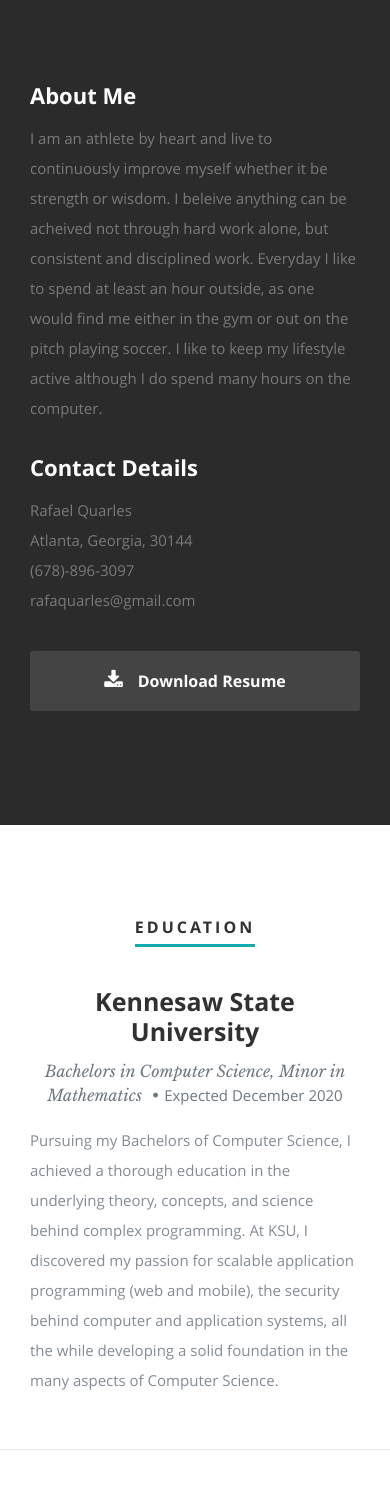
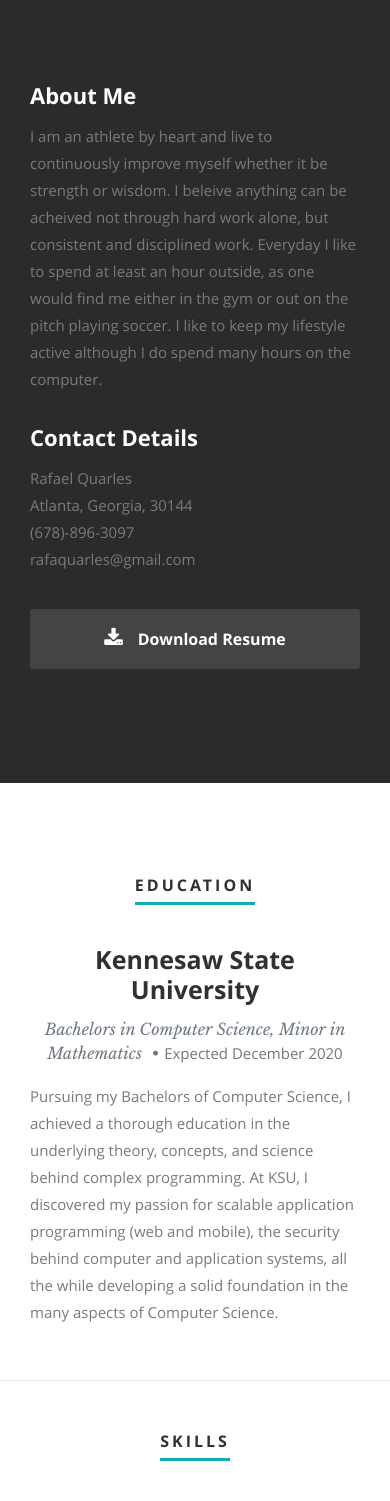
Before and after one commit to RafaelQuarles/rafaelquarles.github.io, a React (Create React App) app: page / in a window 390 px wide. Shown: the part 860-2361 px from the top of the page. Built offline with nearby package versions, Linux system fonts and the light colour scheme.

Commit message:
mobile format updates

```diff
--- a/package.json
+++ b/package.json
@@ -8,18 +8,18 @@
     "@testing-library/user-event": "^7.2.1",
     "express": "^4.17.1",
     "express-favicon": "^2.0.1",
-    "framer-motion": "^1.11.1",
     "jquery": "^3.5.1",
     "path": "^0.12.7",
     "react": "^16.13.1",
     "react-dom": "^16.13.1",
     "react-ga": "^3.0.0",
     "react-router-dom": "^5.2.0",
-    "react-scripts": "3.4.1"
+    "react-scripts": "3.4.1",
+    "react-spring": "^8.0.27"
   },
   "scripts": {
     "_comment1": "before build replace below with node server.js",
-    "start": "node server.js",
+    "start": "react-scripts start",
     "build": "react-scripts build",
     "test": "react-scripts test",
     "eject": "react-scripts eject"
--- a/public/css/default.css
+++ b/public/css/default.css
@@ -754,6 +754,9 @@ properly.
 
    /* puts titles at center on mobile */
    .header-col, .main-col { float: none !important; }
+
+   /* justifies text */
+   .s-just { text-align: justify; text-justify: inter-word;}
 }
 
 /* mobile narrow
--- a/public/css/layout.css
+++ b/public/css/layout.css
@@ -202,7 +202,7 @@ ul#nav li.current a { color: #11ABB0; }
    margin-bottom: 12px;
 }
 #about p {
-   line-height: 30px;
+   line-height: 27px;
    color: #7A7A7A;
 }
 #about .profile-pic {
@@ -284,6 +284,10 @@ ul#nav li.current a { color: #11ABB0; }
    overflow: hidden;
    position: relative;
    margin-bottom: 36px;
+}
+#resume p {
+   line-height: 27px;
+   color: #7A7A7A;
 }
 
 /*----------------------------------------------*/
@@ -654,12 +658,14 @@ call-to-action .button {
    background-size: cover !important;
 	-webkit-background-size: cover !important;
    background-attachment: fixed;
+   background-position: absolute;
 
    position: relative;
    min-height: 200px;
    width: 100%;
    overflow: hidden;
 }
+
 #testimonials .text-container {
    padding-top: 96px;
    padding-bottom: 66px;
@@ -708,6 +714,20 @@ call-to-action .button {
 #testimonials blockquote cite:before { content: "\2014 \0020"; }
 #testimonials blockquote cite a,
 #testimonials blockquote cite a:visited { color: #8B9798; border: none }
+
+@media only screen and (max-width: 767px) {
+   #testimonials {
+      position: relative;
+      width: 100%;
+      height: 100%;
+      overflow-x: hidden;
+      overflow-y: scroll;
+      perspective: 8px;
+      perspective-origin: 0%;
+      display: flex;
+   }
+}
+
 
 /* Flex Slider
 /* ------------------------------------------------------------------ */
--- a/public/resumeData.json
+++ b/public/resumeData.json
@@ -18,7 +18,7 @@
     "resumedownload":"rafaelquarles.pdf",
     "social":[
       {
-        "name":"facebook",
+        "name":"email",
         "url":"mailto:rafaquarles@gmail.com",
         "className":"fa fa-envelope"
       },
@@ -62,8 +62,8 @@
         "description":"Describe work, special projects, notable achievements, what technologies I have been working with, and anything else that would be useful for an employer to know."
       },
       {
-        "company":"Company name",
-        "title":"Position ",
+        "company":"Company name 2",
+        "title":"Position 2",
         "years":"past - present - future",
         "description":"Describe work, special projects, notable achievements, what technologies I have been working with, and anything else that would be useful for an employer to know."
       }
--- a/src/Components/Footer.js
+++ b/src/Components/Footer.js
@@ -13,12 +13,12 @@ class Footer extends Component {
       <footer>
 
      <div className="row">
-        <div className="twelve columns">
+        <div className="twelve columns.centered">
            <ul className="social-links">
               {networks}
            </ul>
 
-           <ul className="copyright align-center">
+           <ul className="copyright">
               <li>&copy; Copyright 2020 Rafael Quarles</li>
            </ul>
 
--- a/src/Components/Testimonials.js
+++ b/src/Components/Testimonials.js
@@ -16,7 +16,7 @@ class Testimonials extends Component {
 
     return (
       <section id="testimonials">
-      <div className="text-container">
+         <div className="text-container">
          <div className="row">
 
             <div className="two columns header-col">
```
Also changed, not shown: 1 other file (tests, documents, lock files or other folders).
